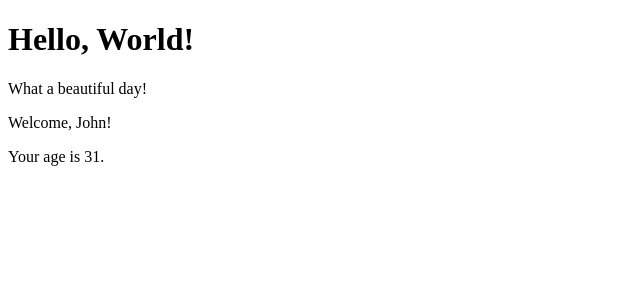
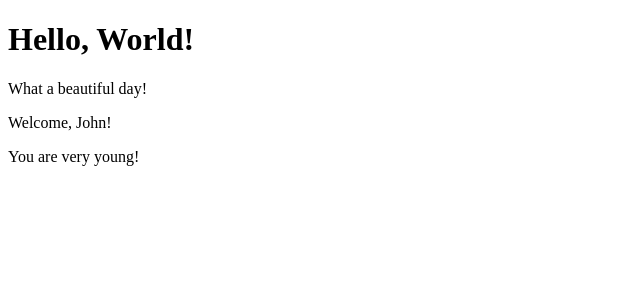
Before and after one commit to darthClara/react-exercises, a React (Create React App) app: page / in a window 1280 px wide. Shown: the top 300 px of the page, without its empty margins (0-640 px from the left). Built offline with nearby package versions, Linux system fonts and the light colour scheme.

Commit message:
quarto esercizio conditional

```diff
--- a/src/Age.js
+++ b/src/Age.js
@@ -2,8 +2,8 @@
 
 export default function Age(props) {
     return (
-            <p>
-                Your age is {props.age}.
-            </p>
+            <div>
+                {props.age >= 18 ? <p>Your age is {props.age}</p> : <p>You are very young!</p>}
+            </div>
     )
 }
--- a/src/App.js
+++ b/src/App.js
@@ -7,7 +7,7 @@
         return (
             <div>
                 <Hello/>
-                <Welcome name="John" age={31}/>
+                <Welcome name="John" age={15}/>
             </div>
         )
     }
--- a/src/Welcome.js
+++ b/src/Welcome.js
@@ -9,7 +9,7 @@
                 <p>
                     Welcome, {this.props.name}!
                 </p>
-                {this.props.age && this.props.age >= 18 && this.props.age <= 65 && this.props.name === "John" && <Age age={this.props.age}/>}
+                {this.props.age &&  this.props.age <= 65 && this.props.name === "John" && <Age age={this.props.age}/>}
             </div>
         )
     }
```
